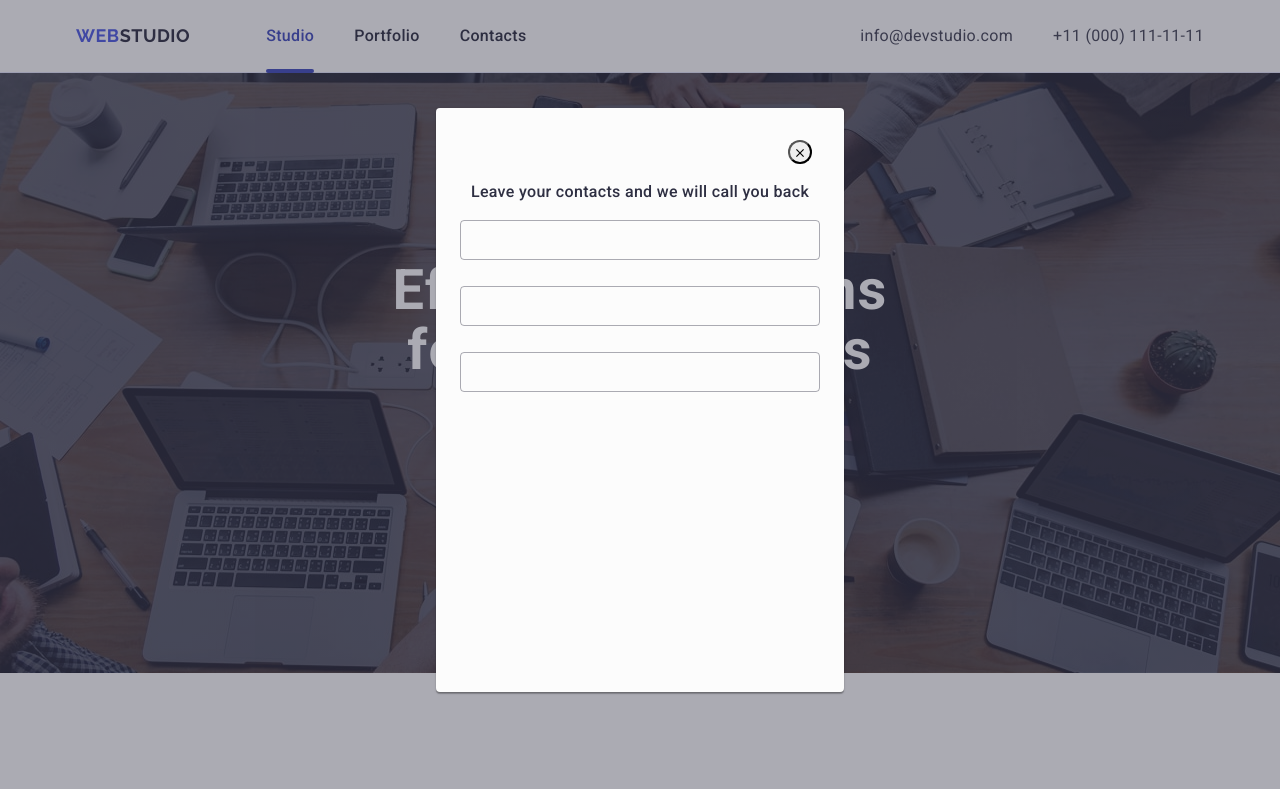
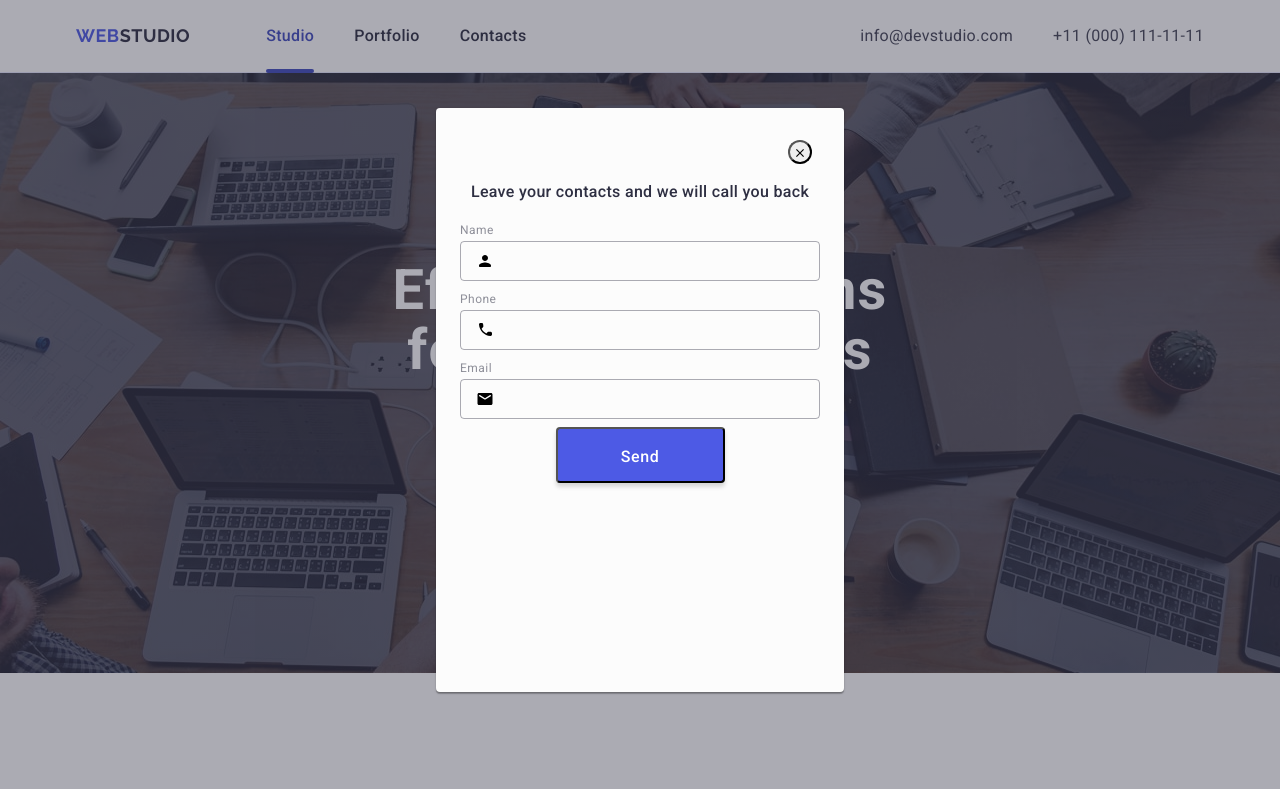
Before and after one commit to Anastasiia-Zatvornytska/goit-markup-hw-05, a plain HTML site: page index.html in a window 1280 px wide. Shown: the top 789 px of the page. Drawn offline with nearby package versions, Linux system fonts and the light colour scheme.

Commit message:
update inputs

```diff
--- a/css/styles.css
+++ b/css/styles.css
@@ -436,9 +436,47 @@ right: 32px;
     color: #2e2f42;
 margin-bottom: 16px;}
 
+.modal-field {margin-bottom: 8px;}
+
 .modal-input {border: 1px solid rgba(46, 47, 66, 0.4);
     border-radius: 4px;
     width: 100%;
     height: 40px;
     background-color: transparent;
-    margin-bottom: 26px;}
+    padding-left: 38px;
+outline: transparent;}
+
+.modal-input:focus {border-color: #4d5ae5;}
+
+.modal-input:focus + .modal-icon {fill: #4d5ae5;}
+
+.modal-label {font-weight: 400;
+    font-size: 12px;
+    line-height: 1.16667;
+    letter-spacing: 0.04em;
+    color: #8e8f99;
+display: inline-block;
+margin-bottom: 4px;}
+
+.modal-icon {position: absolute;
+left: 16px;
+top: 50%;
+transform: translateY(-50%);}
+
+.modal-input-wrap {position: relative;}
+
+.modal-btn {display: block;
+margin: 0 auto;
+border-radius: 4px;
+padding: 16px 32px;
+width: 169px;
+height: 56px;
+box-shadow: 0 4px 4px 0 rgba(0, 0, 0, 0.15);
+background: #4d5ae5;
+font-weight: 500;
+    font-size: 16px;
+    line-height: 1.5;
+    letter-spacing: 0.04em;
+    text-align: center;
+    color: #fff;
+}
--- a/index.html
+++ b/index.html
@@ -442,9 +442,52 @@
         </button>
         <p class="modal-title">Leave your contacts and we will call you back</p>
         <form class="modal-form">
-          <input type="text" class="modal-input" name="user-name" />
-          <input type="text" class="modal-input" name="user-phone" />
-          <input type="text" class="modal-input" name="user-email" />
+          <div class="modal-field">
+            <label for="user-name" class="modal-label">Name</label>
+            <div class="modal-input-wrap">
+              <input
+                type="text"
+                class="modal-input"
+                name="user-name"
+                required
+                id="user-name"
+              />
+              <svg class="modal-icon" width="18px" height="24px">
+                <use href="./images/icons.svg#icon-person-black-18dp-1"></use>
+              </svg>
+            </div>
+          </div>
+          <div class="modal-field">
+            <label for="user-phone" class="modal-label">Phone</label>
+            <div class="modal-input-wrap">
+              <input
+                type="tel"
+                class="modal-input"
+                name="user-phone"
+                required
+                id="user-phone"
+              />
+              <svg class="modal-icon" width="18px" height="24px">
+                <use href="./images/icons.svg#icon-phone-black-18dp-1"></use>
+              </svg>
+            </div>
+          </div>
+          <div class="modal-field">
+            <label for="user-email" class="modal-label">Email</label>
+            <div class="modal-input-wrap">
+              <input
+                type="email"
+                class="modal-input"
+                name="user-email"
+                required
+                id="user-email"
+              />
+              <svg class="modal-icon" width="18px" height="24px">
+                <use href="./images/icons.svg#icon-email-black-18dp-1"></use>
+              </svg>
+            </div>
+          </div>
+          <button type="submit" class="modal-btn">Send</button>
         </form>
       </div>
     </div>
```
